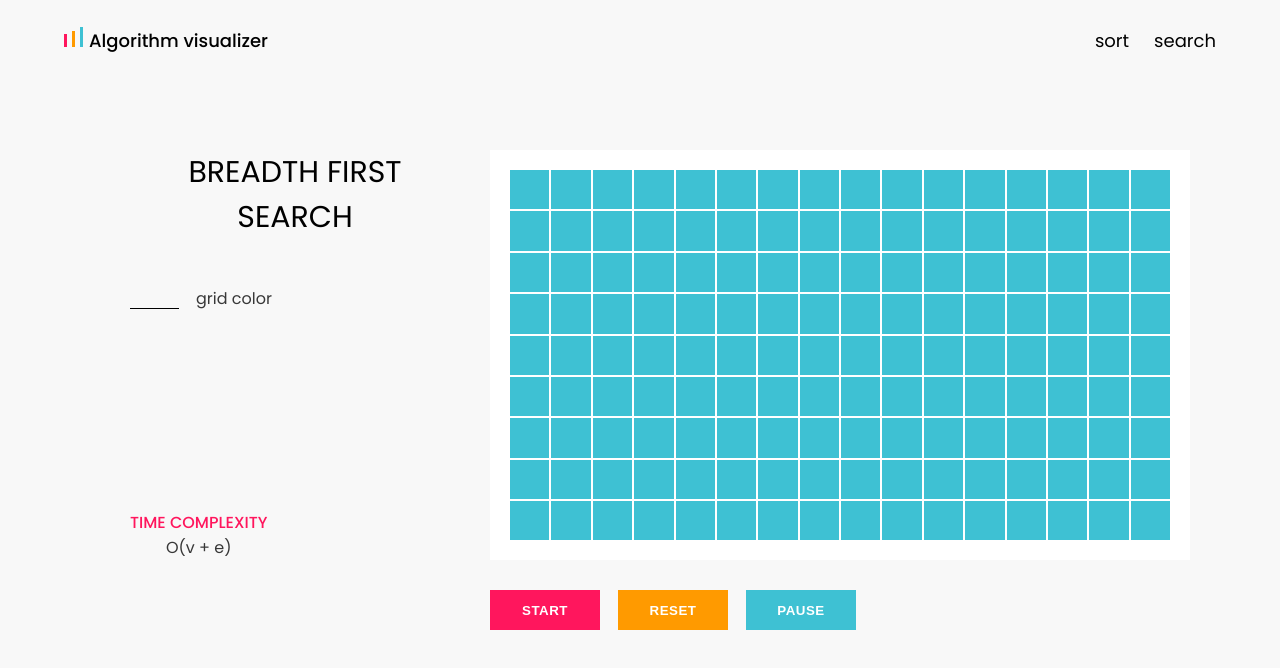
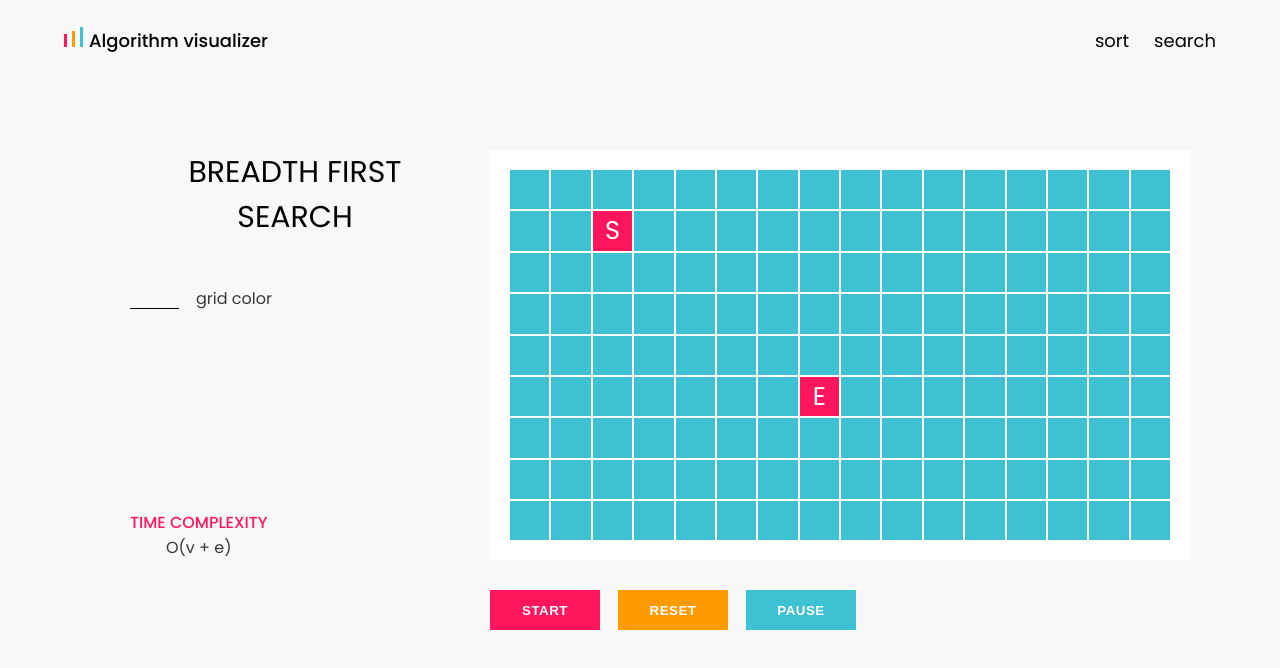
Before and after one commit to bdriguesdev/algorithm-visualizer, a React (Create React App) app: page /search/breadth in a window 1280 px wide. Shown: the top 668 px of the page. Built offline with nearby package versions, Linux system fonts and the light colour scheme.

Commit message:
Now searchGraph generate a random start and final position

```diff
--- a/src/components/Header/Header.js
+++ b/src/components/Header/Header.js
@@ -9,7 +9,6 @@ const Header = () => {
     const [ isSearchMenuOpen, setIsSearchMenuOpen ] = useState(false);
 
     useEffect(() => {
-        console.log('here');
         const lines = document.querySelectorAll('.logo svg line');
         const tl = anime.timeline({ easing: 'easeInOutSine', direction: 'normal', delay: 200 });
         tl
--- a/src/components/SearchGraph/SearchGraph.js
+++ b/src/components/SearchGraph/SearchGraph.js
@@ -3,19 +3,63 @@ import anime from 'animejs';
 
 import './SearchGraph.scss';
 import { m, breadthFirstSearchFrames } from '../../utils/search';
+import { randomValue } from '../../utils/utils';
 
 const SearchGraph = props => {
     const [gridWidth, setGridWidth] = useState(null);
     const [animationInProgress, setAnimationInProgress] = useState(false);
+    const [startPosition, setStartPosition] = useState(null);
+    const [finalPosition, setFinalPosition] = useState(null);
 
     useEffect(() => {
+        const startPos = [randomValue(0, 8), randomValue(0,15)];
+        const finalPos = [];
         const space = document.querySelector('.searchElements').getBoundingClientRect().width - 40;
+
         setGridWidth((space - (2 * 15)) / 16);
+        let antiInfinite = 0;
+        while(finalPos.length === 0) {
+            antiInfinite++;
+            if(antiInfinite>250) break;
+            const r = randomValue(0, 8);
+            const c = randomValue(0, 15);
+            if(r === startPos[0] && c === startPos[1]) continue;
+            finalPos.push(r);
+            finalPos.push(c);
+        }
+        changeStartPos(startPos);
+        changeFinalPos(finalPos)
     }, []);
+
+    const changeStartPos = ([ r, c ]) => {
+        const newStartPos = document.getElementById(`element${m[r][c]}`);
+        if(startPosition) {
+            const [ oldR, oldC ] = startPosition;
+            const oldStartPos = document.getElementById(`element${m[oldR][oldC]}`);
+            oldStartPos.style.backgroundColor = '#3EC1D3';
+            oldStartPos.textContent = '';
+        }
+        newStartPos.style.backgroundColor = '#FF165D';
+        newStartPos.textContent = 'S';
+        setStartPosition([r, c]);
+    };
+
+    const changeFinalPos = ([ r, c ]) => {
+        const newFinalPos = document.getElementById(`element${m[r][c]}`);
+        if(finalPosition) {
+            const [ oldR, oldC ] = finalPosition;
+            const oldFinalPos = document.getElementById(`element${m[oldR][oldC]}`);
+            oldFinalPos.style.backgroundColor = '#3EC1D3';
+            oldFinalPos.textContent = '';
+        }
+        newFinalPos.style.backgroundColor = '#FF165D';
+        newFinalPos.textContent = 'E';
+        setFinalPosition([r, c]);
+    };
 
     const searchAnimation = () => {
         const search = {
-            breadth: () => breadthFirstSearchFrames(55, 3, 7),
+            breadth: () => breadthFirstSearchFrames(startPosition, finalPosition),
         };
         const frames = search[props.search.split(' ')[0]]();
         let delay = 0;
--- a/src/components/SearchGraph/SearchGraph.scss
+++ b/src/components/SearchGraph/SearchGraph.scss
@@ -17,6 +17,8 @@
 
             .searchElement {
                 background-color: #3EC1D3;
+                color: white;
+                font-size: 1.6rem;
             }
 
             .searchElement:nth-child(n + 2) {
--- a/src/utils/search.js
+++ b/src/utils/search.js
@@ -17,15 +17,13 @@ const bgColorFrame = (x, duration, backgroundColor) => {
     }
 }
 
-export const breadthFirstSearchFrames = (target, tr, tc) => {
+export const breadthFirstSearchFrames = ([sr, sc], [tr, tc]) => {
     let frames = [];
     let reachedEnd = false;
     const prev = m.map(row => {
         row = row.map(() => null);
         return row
     });
-    const sr = 0;
-    const sc = 0;
     const rq = [];
     const cq = [];
     const visited = m.map(row => {
@@ -51,8 +49,8 @@ export const breadthFirstSearchFrames = (target, tr, tc) => {
             rq.push(rr);
             cq.push(cc);
             visited[rr][cc] = true;
-            frames.push(bgColorFrame(m[rr][cc], 150, '#FF9A00'));
-            if(m[rr][cc] === target) {
+            frames.push(bgColorFrame(m[rr][cc], 50, '#FF9A00'));
+            if(m[rr][cc] === m[tr][tc]) {
                 reachedEnd = true;
                 break;
             }
@@ -63,7 +61,7 @@ export const breadthFirstSearchFrames = (target, tr, tc) => {
     rq.push(sr);
     cq.push(sc);
     visited[sr][sc] = true;
-    frames.push(bgColorFrame(m[sr][sc], 150, '#FF9A00'));
+    frames.push(bgColorFrame(m[sr][sc], 50, '#FF9A00'));
     while(rq.length > 0) {
         const r = rq.shift();
         const c = cq.shift();
@@ -83,9 +81,9 @@ export const breadthFirstSearchFrames = (target, tr, tc) => {
             path.push(x);
         }
         path.reverse();
-        if(path[0][0] === 0 && path[0][1] === 0) {
+        if(path[0][0] === sr && path[0][1] === sc) {
             path.forEach(pos => {
-                frames.push(bgColorFrame(m[pos[0]][pos[1]], 150, '#FF165D'));
+                frames.push(bgColorFrame(m[pos[0]][pos[1]], 50, '#FF165D'));
             })
             frames.push(bgColorFrame(m[tr][tc], 150, '#FF165D'));
             return frames;
--- /dev/null
+++ b/src/utils/utils.js
@@ -0,0 +1,3 @@
+export const randomValue = (min, max) => {
+    return Math.floor(Math.random() * (max - min + 1) + min);
+}
```
